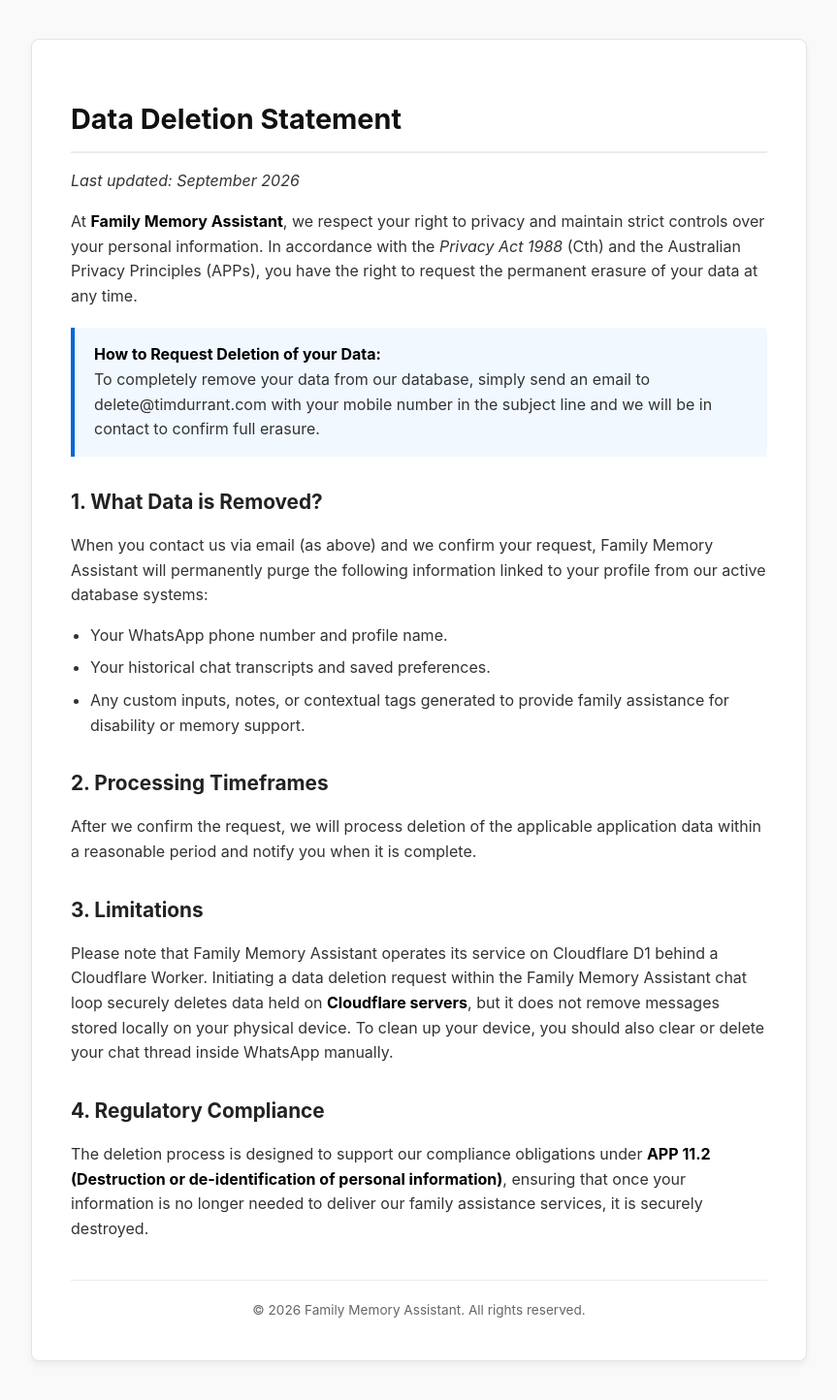
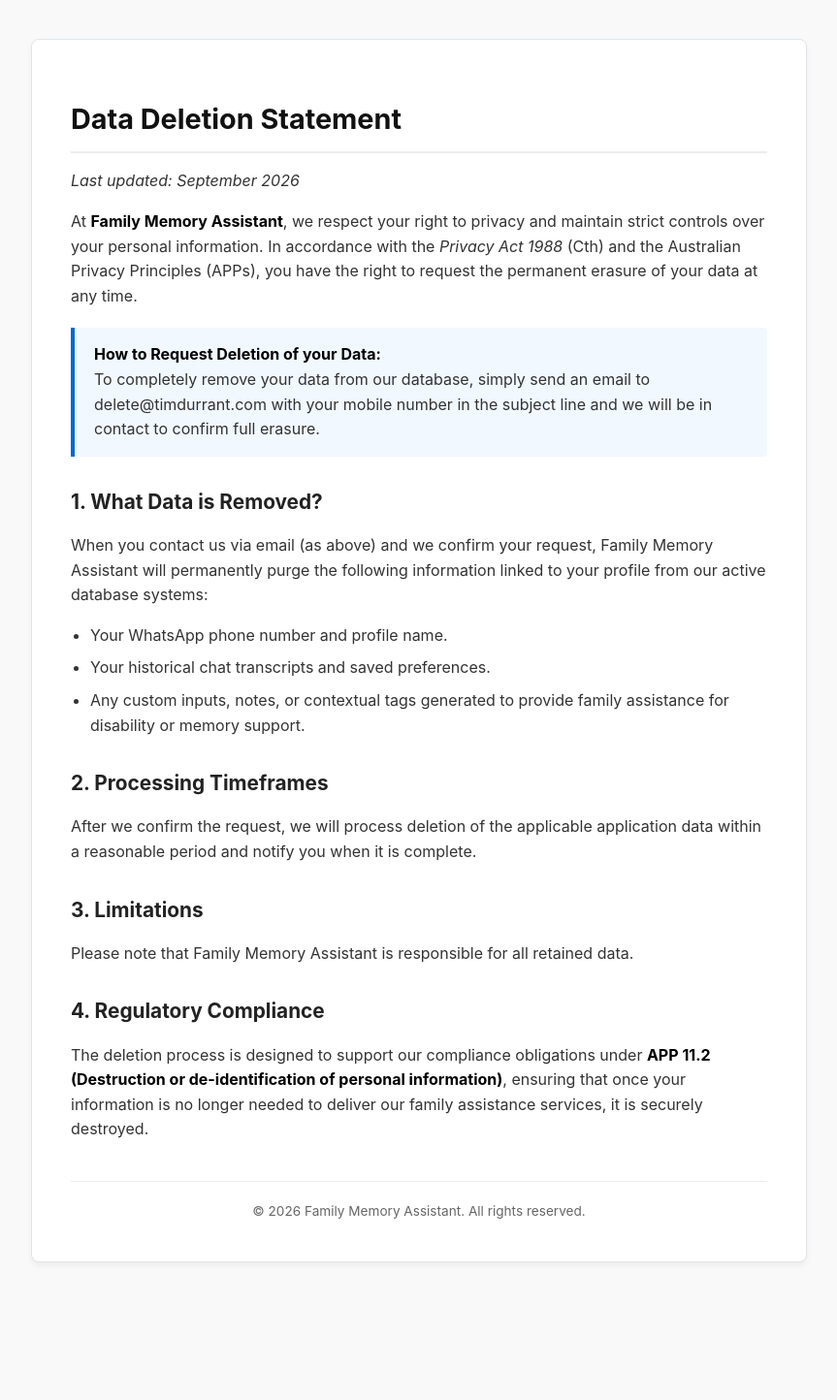
Before and after one commit to tim-durrant/timdurrant.com, a Jekyll site: the page userdata/index.html, which Jekyll copies as it is, in a window 1280 px wide. Shown: the whole page at 97% size, without its empty margins (208-1071 px from the left). Built offline with Jekyll 4.4.1, drawn with Linux system fonts in a browser that asks for light colours; after the commit the page ends 1342 px from its top, so only the background shows below that.

Commit message:
Update index.html

```diff
--- a/userdata/index.html
+++ b/userdata/index.html
@@ -88,7 +88,7 @@
     <p>After we confirm the request, we will process deletion of the applicable application data within a reasonable period and notify you when it is complete.</p>
 
     <h2>3. Limitations</h2>
-    <p>Please note that Family Memory Assistant operates its service on Cloudflare D1 behind a Cloudflare Worker. Initiating a data deletion request within the Family Memory Assistant chat loop securely deletes data held on <strong>Cloudflare servers</strong>, but it does not remove messages stored locally on your physical device. To clean up your device, you should also clear or delete your chat thread inside WhatsApp manually.</p>
+    <p>Please note that Family Memory Assistant is responsible for all retained data.</p>
 
     <h2>4. Regulatory Compliance</h2>
     <p>The deletion process is designed to support our compliance obligations under <strong>APP 11.2 (Destruction or de-identification of personal information)</strong>, ensuring that once your information is no longer needed to deliver our family assistance services, it is securely destroyed.</p>
```
